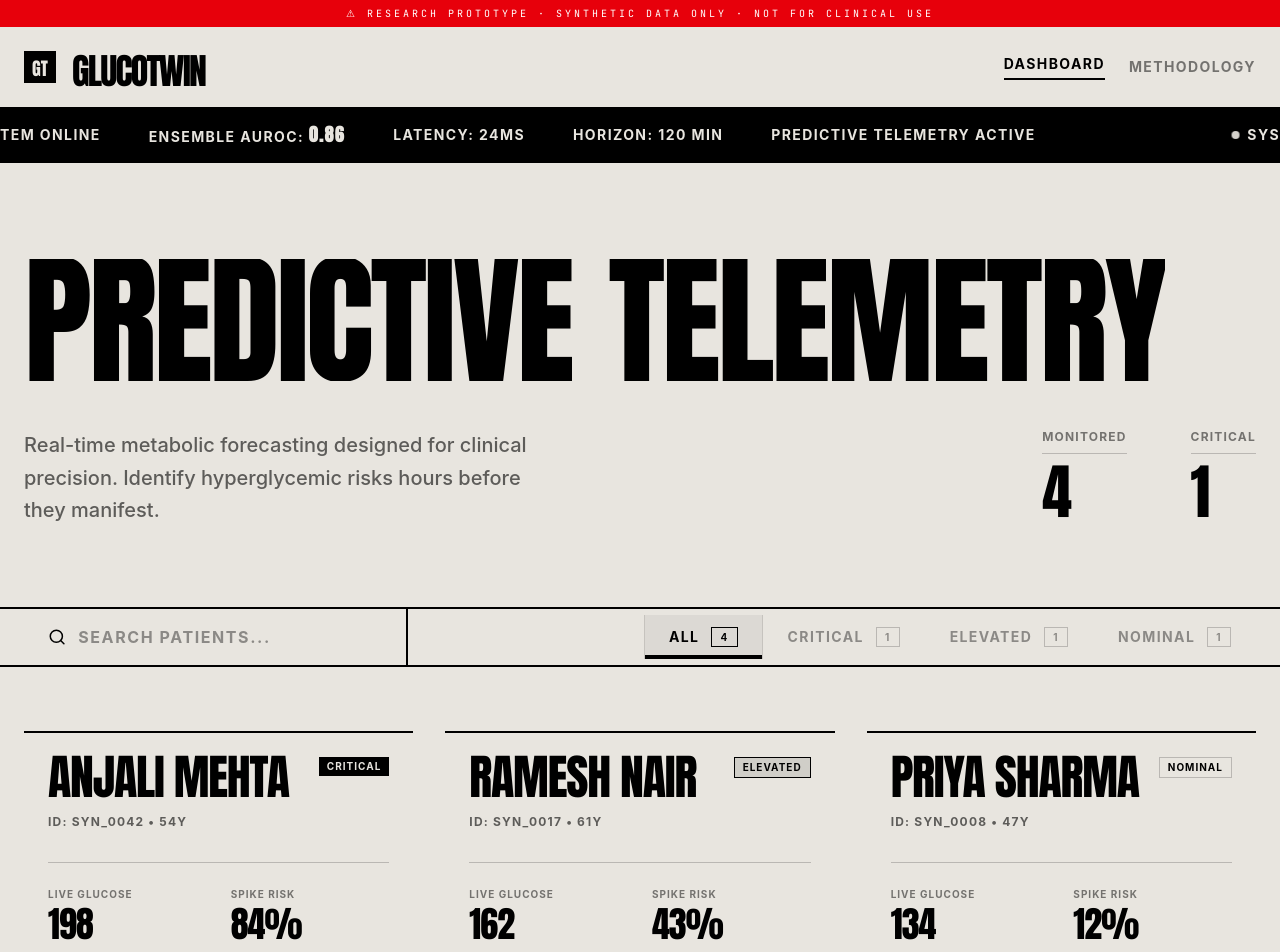
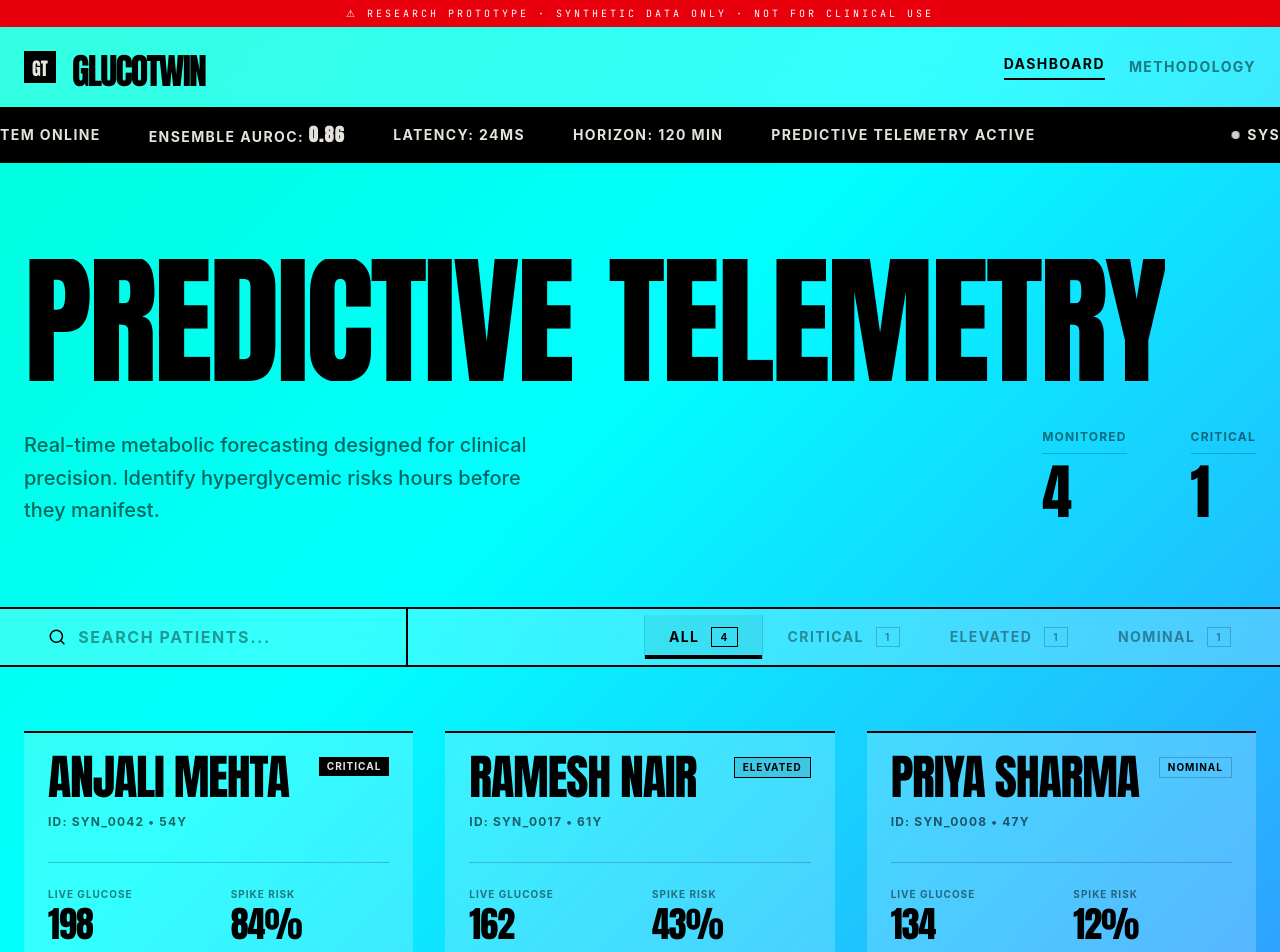
Before and after one commit to ishanbhardwaj17/GlucoTwin, a React (Vite) app in the folder web/: page / in a window 1280 px wide. Shown: the top 952 px of the page. Built offline with nearby package versions, Linux system fonts and the light colour scheme.

Commit message:
feat: massive animated gradient all-color theme

```diff
--- a/web/src/App.tsx
+++ b/web/src/App.tsx
@@ -16,7 +16,7 @@
 
 function AppShell() {
   return (
-    <motion.div initial={{ opacity: 0 }} animate={{ opacity: 1 }} transition={{ duration: 1 }} className="min-h-screen bg-[#e8e5df] text-[#0a0a0a] font-sans selection:bg-black selection:text-[#e8e5df] overflow-hidden">
+    <motion.div initial={{ opacity: 0 }} animate={{ opacity: 1 }} transition={{ duration: 1 }} className="min-h-screen animated-bg text-[#0a0a0a] font-sans selection:bg-white selection:text-black overflow-hidden">
       <motion.div initial={{ y: -50 }} animate={{ y: 0 }} transition={{ type: 'spring', stiffness: 300, damping: 20 }}>
         <PrototypeBanner />
       </motion.div>
@@ -26,7 +26,7 @@
         initial={{ y: -100 }}
         animate={{ y: 0 }}
         transition={{ type: 'spring', stiffness: 200, damping: 20, delay: 0.1 }}
-        className="sticky top-0 z-50 bg-[#e8e5df]/90 backdrop-blur-md border-b-2 border-black"
+        className="sticky top-0 z-50 bg-white/20 backdrop-blur-xl border-b-2 border-black shadow-[0_8px_32px_rgba(0,0,0,0.1)]"
       >
         <div className="max-w-7xl mx-auto px-6 h-20 flex items-center justify-between">
 
--- a/web/src/components/PatientDetail.tsx
+++ b/web/src/components/PatientDetail.tsx
@@ -58,10 +58,10 @@
   return (
     <div className="relative pb-32">
       {/* ── Sticky Header ── */}
-      <div className="sticky top-[108px] z-40 bg-[#e8e5df]/90 backdrop-blur-md border-b-2 border-black">
+      <div className="sticky top-0 z-40 bg-white/20 backdrop-blur-xl border-b-2 border-black shadow-[0_8px_32px_rgba(0,0,0,0.1)]">
         <div className="max-w-[1400px] mx-auto px-6 py-4 flex flex-col lg:flex-row items-start lg:items-center justify-between gap-6">
           <div className="flex items-center gap-6">
-            <Link to="/" className="w-12 h-12 bg-black text-[#e8e5df] flex items-center justify-center hover:bg-[#e8e5df] hover:text-black hover:border-2 hover:border-black transition-colors">
+            <Link to="/" className="w-12 h-12 bg-black text-white flex items-center justify-center hover:bg-white hover:text-black hover:border-2 hover:border-black transition-colors">
               <ArrowLeft className="w-6 h-6 stroke-[3]" />
             </Link>
             <div>
--- a/web/src/components/PatientList.tsx
+++ b/web/src/components/PatientList.tsx
@@ -103,7 +103,7 @@
         </div>
       </div>
 
-      <motion.div initial={{ y: -20, opacity: 0 }} animate={{ y: 0, opacity: 1 }} transition={{ delay: 0.8, type: 'spring' }} className="max-w-7xl mx-auto px-6 py-0 sticky top-[108px] z-40 bg-[#e8e5df] border-b-2 border-black">
+      <motion.div initial={{ y: -20, opacity: 0 }} animate={{ y: 0, opacity: 1 }} transition={{ delay: 0.8, type: 'spring' }} className="max-w-7xl mx-auto px-6 py-0 sticky top-[108px] z-40 bg-white/20 backdrop-blur-xl border-b-2 border-black">
         <div className="flex flex-col md:flex-row items-center justify-between gap-0">
           <motion.div whileFocus={{ scale: 1.02 }} className="flex items-center gap-3 w-full md:w-96 border-r-2 border-black px-6 py-4 transition-transform origin-left">
             <Search className="w-5 h-5 text-black" />
@@ -151,7 +151,7 @@
       layout
       variants={staggerItem}
       onClick={onClick}
-      className="editorial-card cursor-pointer group flex flex-col justify-between min-h-[260px] hover:bg-black/5 hover:-translate-y-2 hover:shadow-[8px_8px_0px_rgba(0,0,0,1)] hover:border-x-2"
+      className="editorial-card cursor-pointer group flex flex-col justify-between min-h-[260px] bg-white/20 backdrop-blur-sm hover:bg-white/40 hover:-translate-y-2 hover:shadow-[8px_8px_0px_rgba(0,0,0,1)] hover:border-x-2"
     >
       <div className="flex justify-between items-start mb-8">
         <div>
--- a/web/src/index.css
+++ b/web/src/index.css
@@ -17,8 +17,19 @@
 
   body {
     @apply font-sans antialiased;
-    background-color: var(--color-brand-bg);
     overflow-x: hidden;
+  }
+
+  @keyframes gradient-shift {
+    0% { background-position: 0% 50%; }
+    50% { background-position: 100% 50%; }
+    100% { background-position: 0% 50%; }
+  }
+
+  .animated-bg {
+    background: linear-gradient(-45deg, #ff007f, #7f00ff, #00ffff, #00ff7f, #ffff00, #ff7f00);
+    background-size: 600% 600%;
+    animation: gradient-shift 10s ease infinite;
   }
 }
 
```
